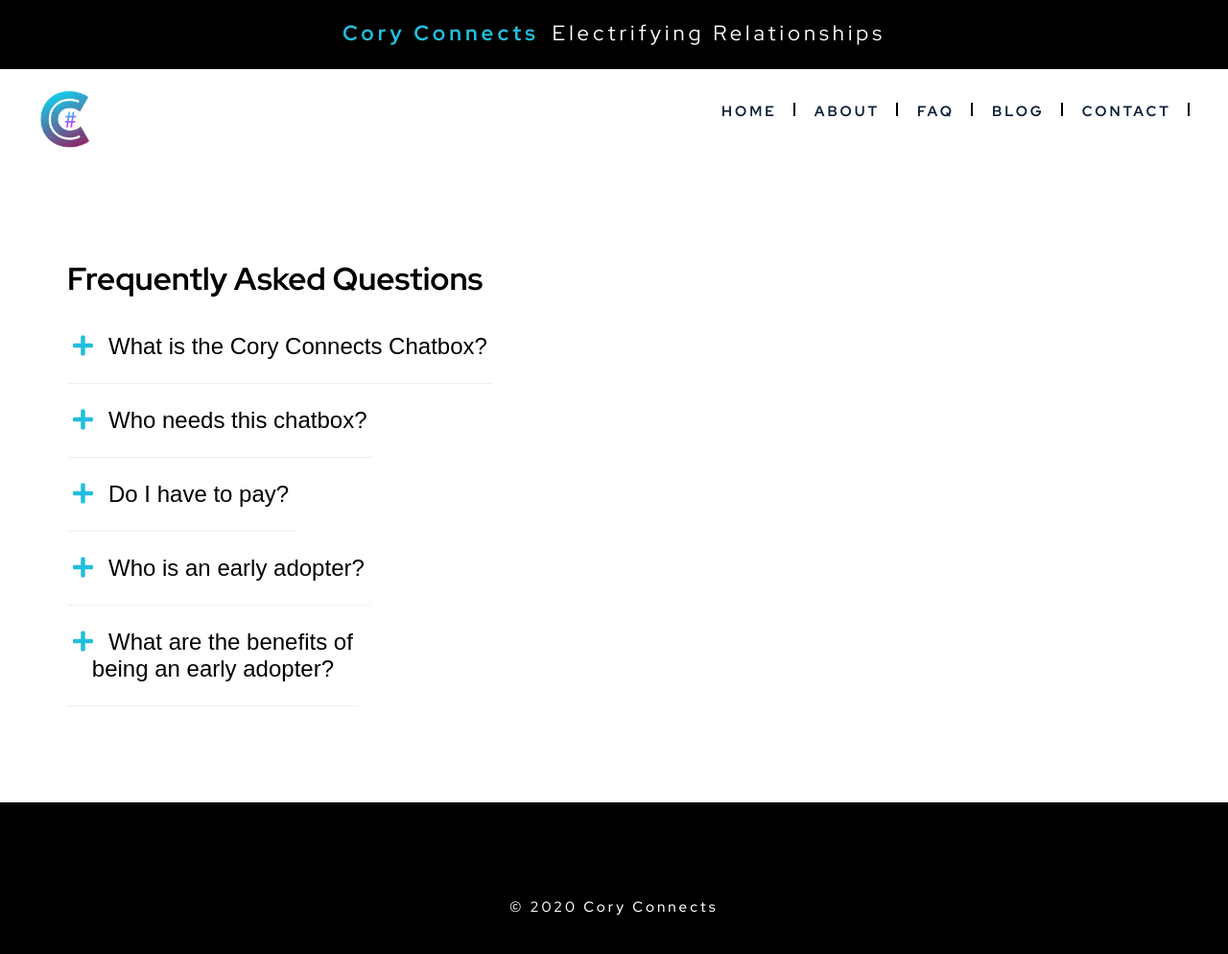
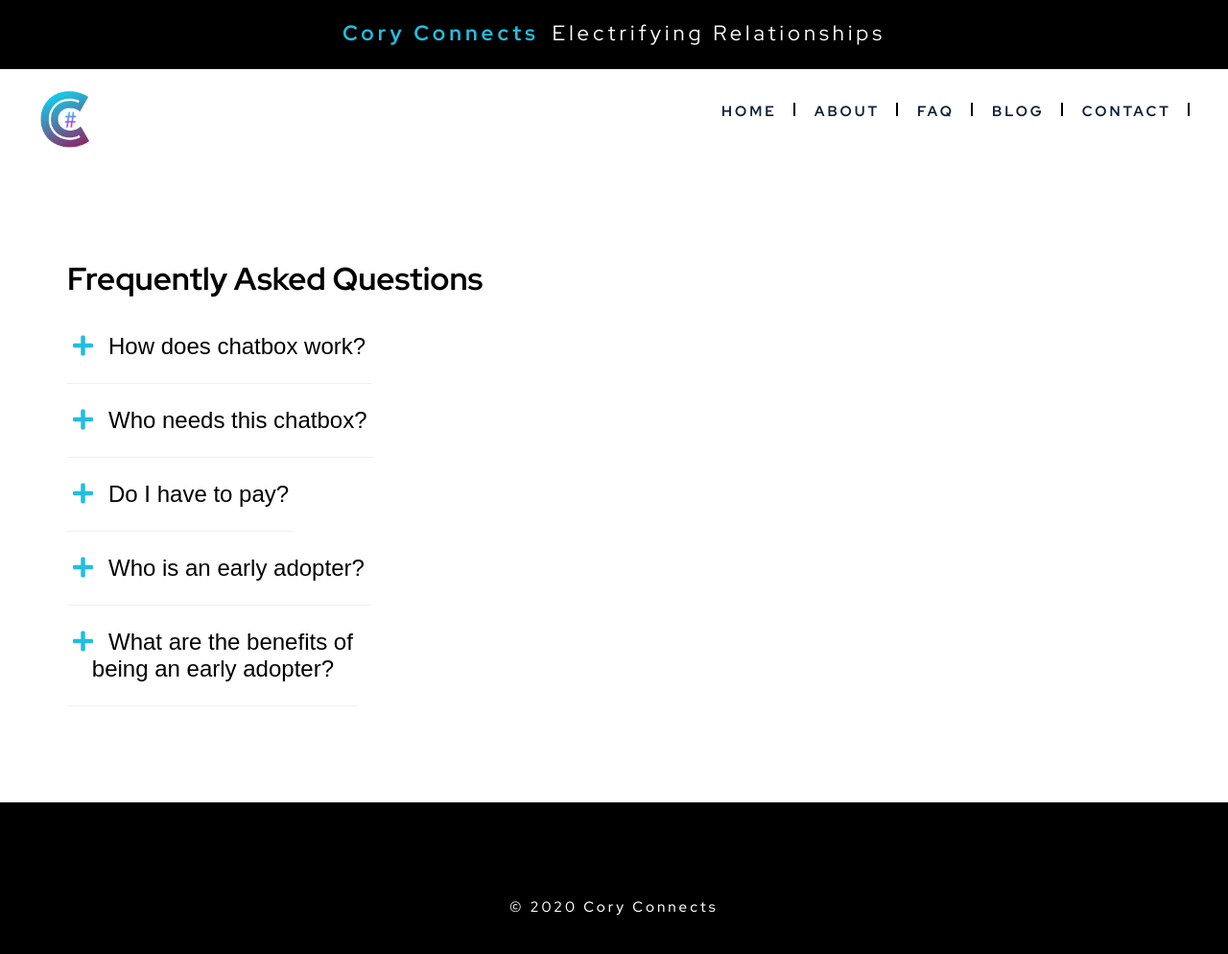
Before and after one commit to andreanthony/andreanthony.github.io, a Jekyll site: the page faq.html, which Jekyll copies as it is, in a window 1280 px wide. Shown: the whole page at 96% size. Built offline with Jekyll 4.4.1, drawn with Linux system fonts in a browser that asks for light colours; nearby versions of some CDN libraries; some web fonts are replaced.

Commit message:
Update faq.html

```diff
--- a/faq.html
+++ b/faq.html
@@ -59,7 +59,7 @@
 
 <h1>Frequently Asked Questions</h1>
 
-<div><button class="FaqItem"><span class="fa-plus"></span>What is the Cory Connects Chatbox?</button>
+<div><button class="FaqItem"><span class="fa-plus"></span>How does chatbox work?</button>
 <div class="content"><p style="margin-top: 11px;">CoryConnects Chatbox helps you become 100x more successful in achieving your on LinkedIn by answering all your questions related to LinkedIn Profile, Content Posting and auto-suggests the best way to boost your profile to connect you with the right network of people</p>
 </div></div>
 <div><button class="FaqItem"><span class="fa-plus"></span>Who needs this chatbox?</button>
```
